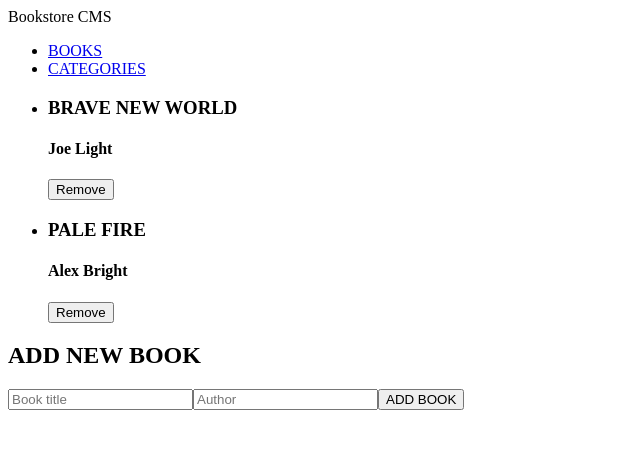
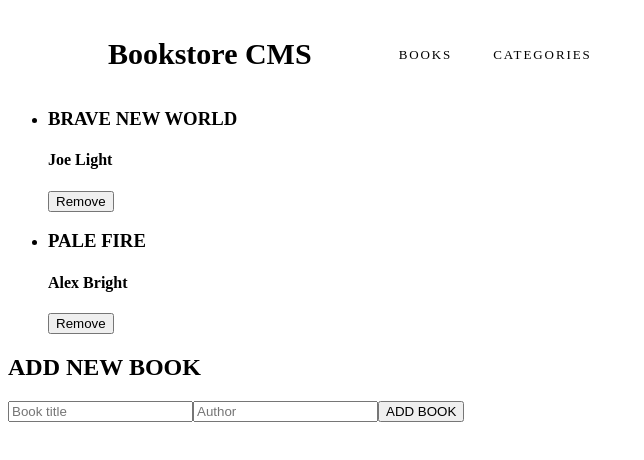
Before and after one commit to ONJoseph/bookstore-cms, a React (Create React App) app: page / in a window 1280 px wide. Shown: the top 460 px of the page, without its empty margins (0-644 px from the left). Built offline with nearby package versions, Linux system fonts and the light colour scheme.

Commit message:
Add basic styling

```diff
--- /dev/null
+++ b/src/App.css
@@ -0,0 +1,36 @@
+nav {
+  display: flex;
+  align-items: center;
+  margin: 1.813rem 6.25rem;
+  gap: 2.938rem;
+}
+
+nav ul {
+  display: flex;
+  list-style: none;
+  gap: 2.563rem;
+}
+
+.brand {
+  font-family: Montserrat, serif;
+  font-weight: bold;
+  color: var(--azure);
+  font-size: 1.875rem;
+}
+
+.nav-link {
+  font-family: Montserrat, serif;
+  font-weight: normal;
+  font-size: 0.813rem;
+  color: var(--black-sharp);
+  text-decoration: none;
+  letter-spacing: 1.9px;
+}
+
+.line {
+  border: 1px solid var(--white-dull);
+}
+
+.books-line {
+  margin: 0 6.25rem;
+}
--- a/src/App.js
+++ b/src/App.js
@@ -3,6 +3,7 @@ import { Routes, Route } from 'react-router-dom';
 import Books from './Pages/Books';
 import Categories from './Pages/Categories';
 import NavBar from './components/NavBar';
+import './App.css';
 
 export default function App() {
   return (
```
